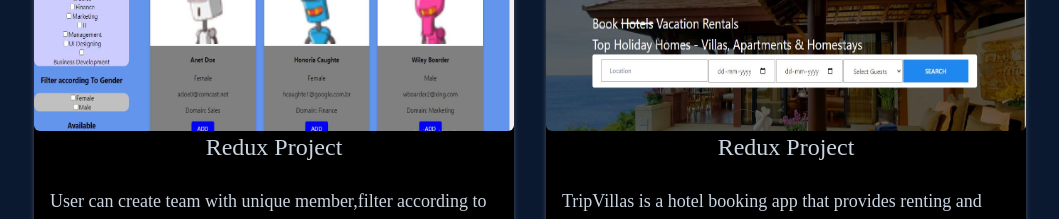
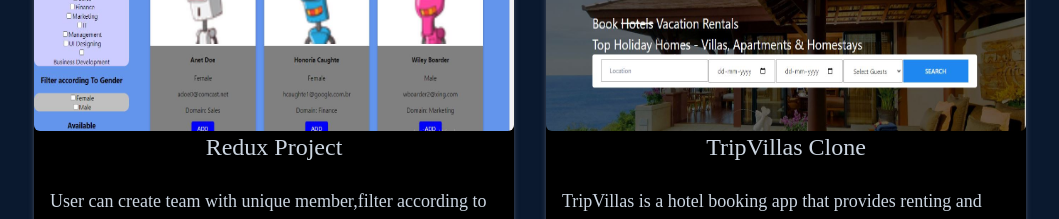
Before and after one commit to akashkumar-404/akashkumargupta.github.io, a React (Create React App) app: page / in a window 1280 px wide. Shown: the part 4140-4359 px from the top of the page, without its empty margins (110-1169 px from the left). Built offline with nearby package versions, Linux system fonts and the light colour scheme.

Commit message:
added stats

```diff
--- a/src/components/project.jsx
+++ b/src/components/project.jsx
@@ -35,7 +35,7 @@
     {
         id: 4,
         src:  Tripvillas,
-        title: "Redux Project",
+        title: "TripVillas Clone",
         techStack:"REACT| REDUX|MATERIAL UI|Chakra UI" ,
         desc: "TripVillas is a hotel booking app that provides renting and buying option for Property in holiday destination",
         link: "https://tripvillas.vercel.app/",
@@ -45,7 +45,7 @@
 const Project = () => {
   return (
     <div
-    name="projects"
+    name="project"
     className="w-full h-100 bg-gradient-to-l text-gray-300 bg-[#0a192f]">
     <div className="max-w-screen-lg p-4 mx-auto flex flex-col justify-center w-full h-full">
     <div className='pb-8'>
```
